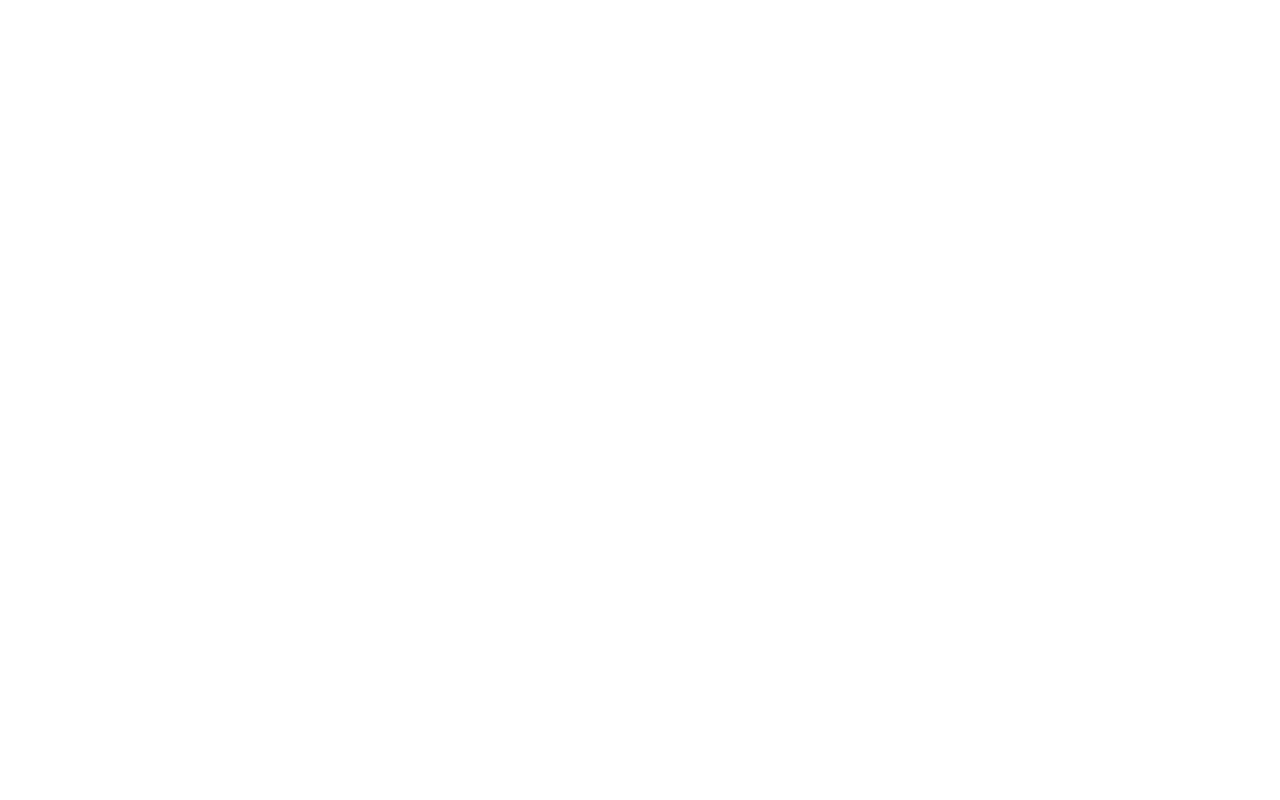
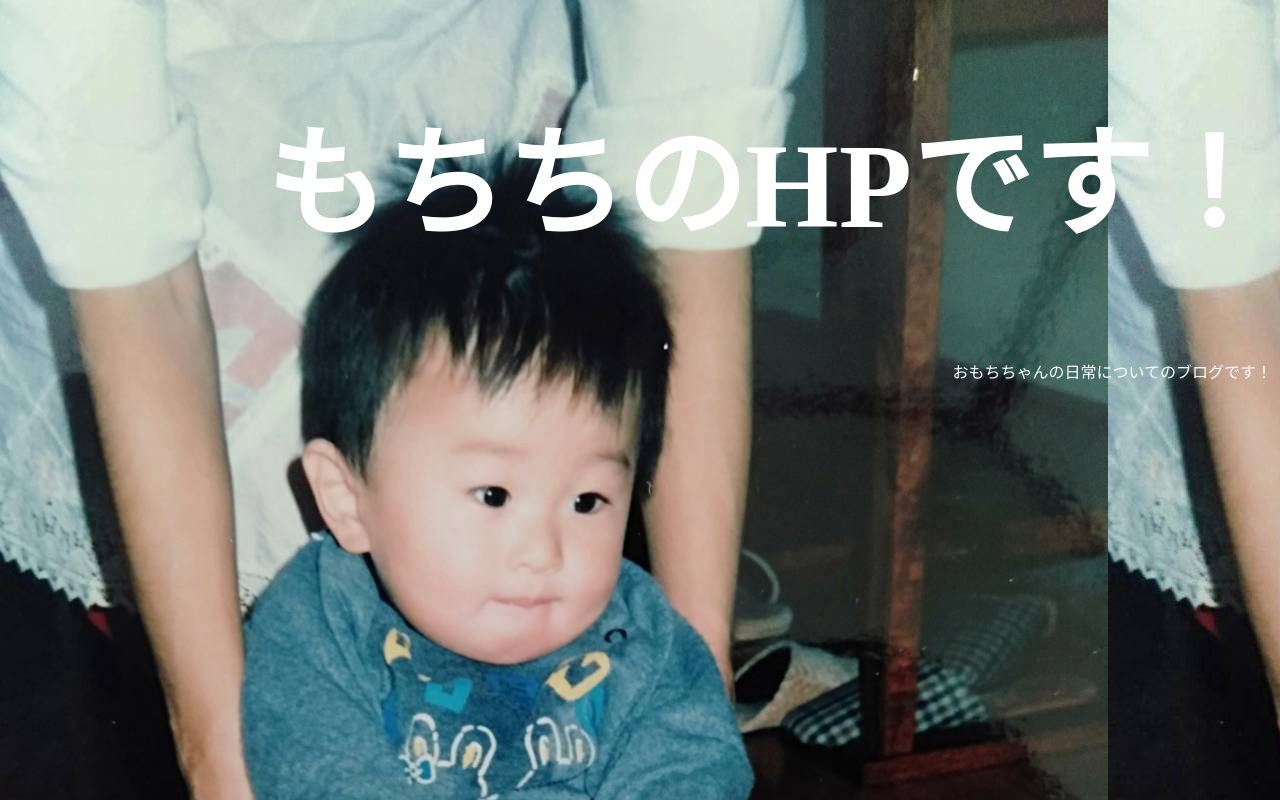
Before and after one commit to omochi1987/omochi1987.github.io, a plain HTML site: page index.html in a window 1280 px wide. Drawn offline with Linux system fonts and the light colour scheme.

Commit message:
Update stylesheet.css

```diff
--- a/stylesheet.css
+++ b/stylesheet.css
@@ -9,5 +9,5 @@
   color: white;
 }
 body {
-  background-imge: url(28451.jpg);
+  background-image: url(28451.jpg);
 }
```
